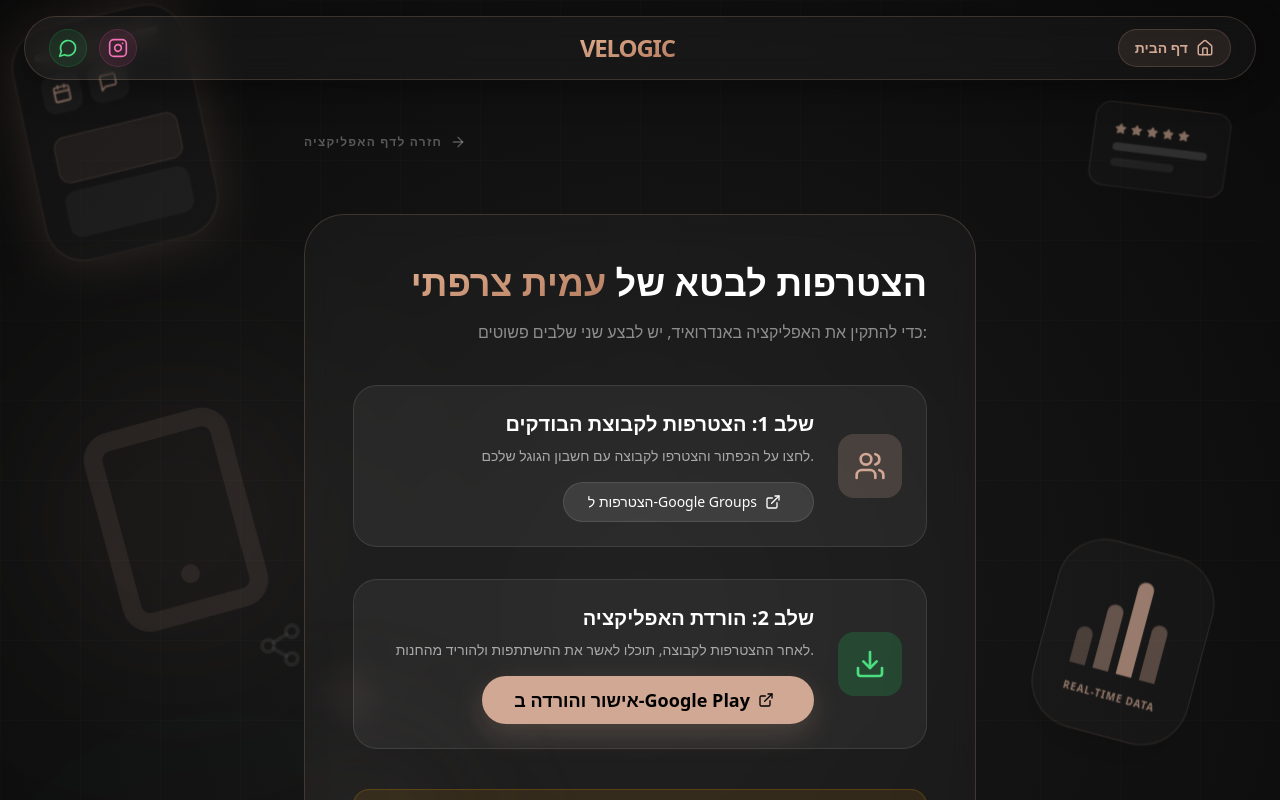
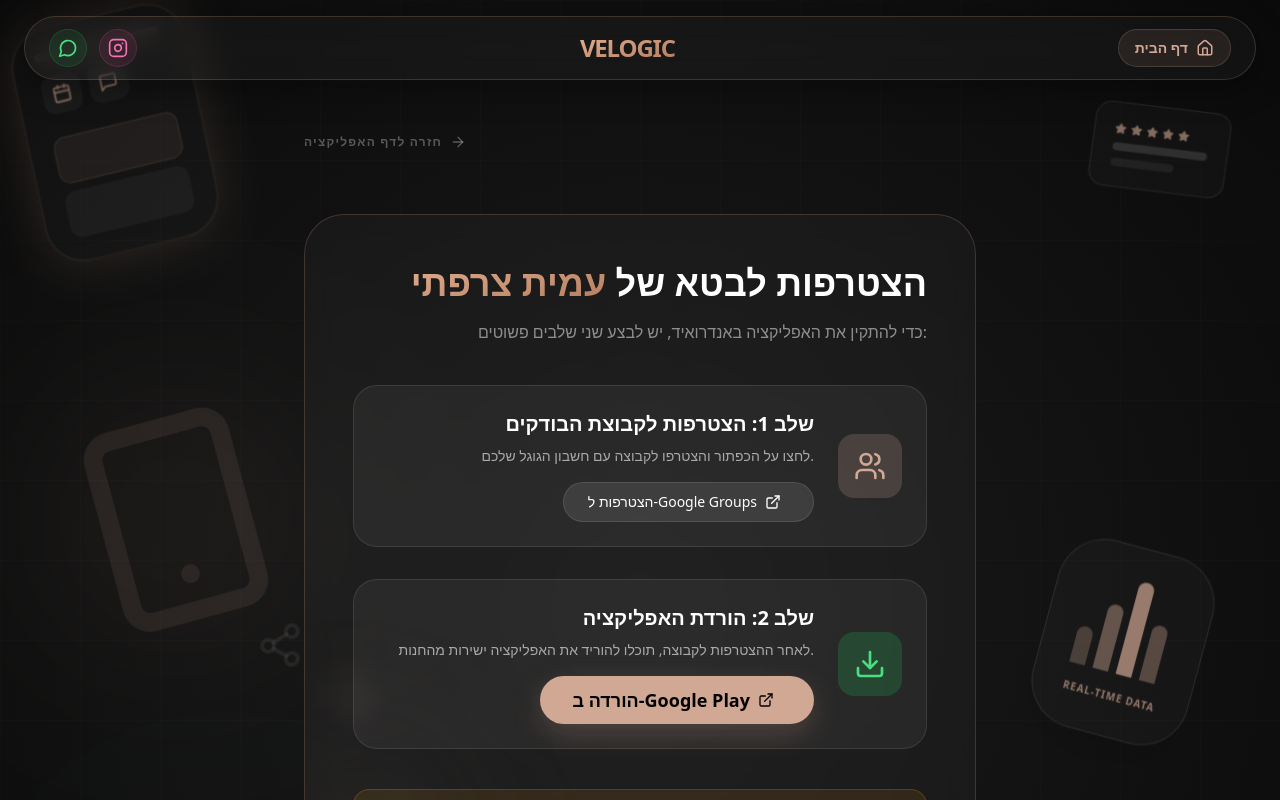
Before and after one commit to IdanOhana2/velogic-NEW, a React (Vite) app: page /amit-tzarfati/beta in a window 1280 px wide. Shown: the top 800 px of the page. Built offline with nearby package versions, Linux system fonts and the light colour scheme.

Commit message:
[dyad] Updating Beta page download link to official Play Store URL - wrote 1 file(s)

```diff
--- a/src/components/BetaTestingForm.tsx
+++ b/src/components/BetaTestingForm.tsx
@@ -1,12 +1,12 @@
 "use client";
 
 import React from 'react';
-import { ExternalLink, Users, Download, ArrowLeft } from 'lucide-react';
+import { ExternalLink, Users, Download } from 'lucide-react';
 import { Button } from "@/components/ui/button";
 
 const BetaTestingForm = () => {
   const googleGroupsUrl = "https://groups.google.com/u/1/g/testersamit";
-  const googlePlayOptInUrl = "https://play.google.com/apps/testing/com.amittzarfati.booking";
+  const playStoreUrl = "https://play.google.com/store/apps/details?id=com.amittzarfati.booking";
 
   return (
     <div className="glass-card p-8 md:p-12 rounded-[2.5rem] border-primary/20 relative overflow-hidden">
@@ -48,13 +48,13 @@ const BetaTestingForm = () => {
             </div>
             <div className="text-right flex-1">
               <h3 className="text-xl font-bold text-white mb-2">שלב 2: הורדת האפליקציה</h3>
-              <p className="text-white/60 text-sm mb-4">לאחר ההצטרפות לקבוצה, תוכלו לאשר את ההשתתפות ולהוריד מהחנות.</p>
+              <p className="text-white/60 text-sm mb-4">לאחר ההצטרפות לקבוצה, תוכלו להוריד את האפליקציה ישירות מהחנות.</p>
               <Button
                 asChild
                 className="rounded-full bg-primary hover:bg-primary/80 text-black font-black px-8 py-6 text-lg shadow-[0_10px_30px_rgba(226,176,145,0.2)]"
               >
-                <a href={googlePlayOptInUrl} target="_blank" rel="noopener noreferrer">
-                  אישור והורדה ב-Google Play
+                <a href={playStoreUrl} target="_blank" rel="noopener noreferrer">
+                  הורדה ב-Google Play
                   <ExternalLink className="mr-2 w-5 h-5" />
                 </a>
               </Button>
```
